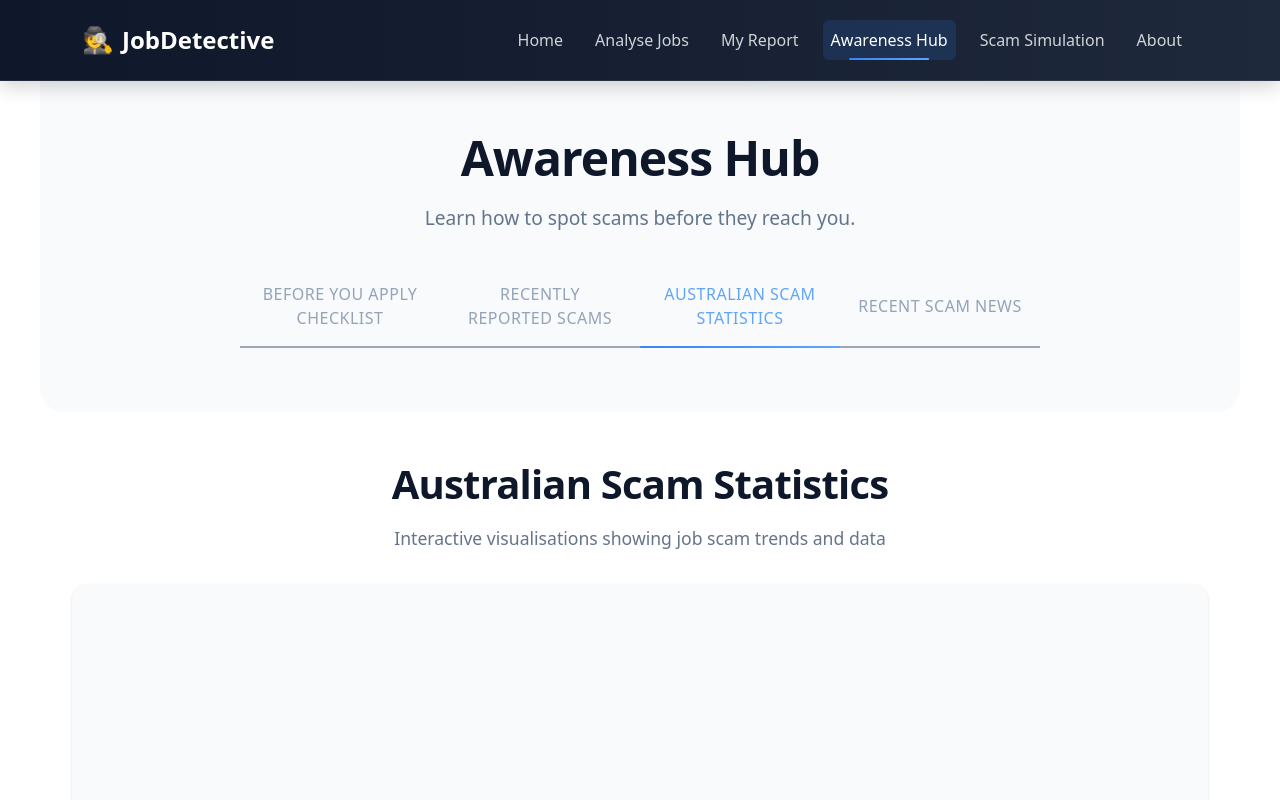
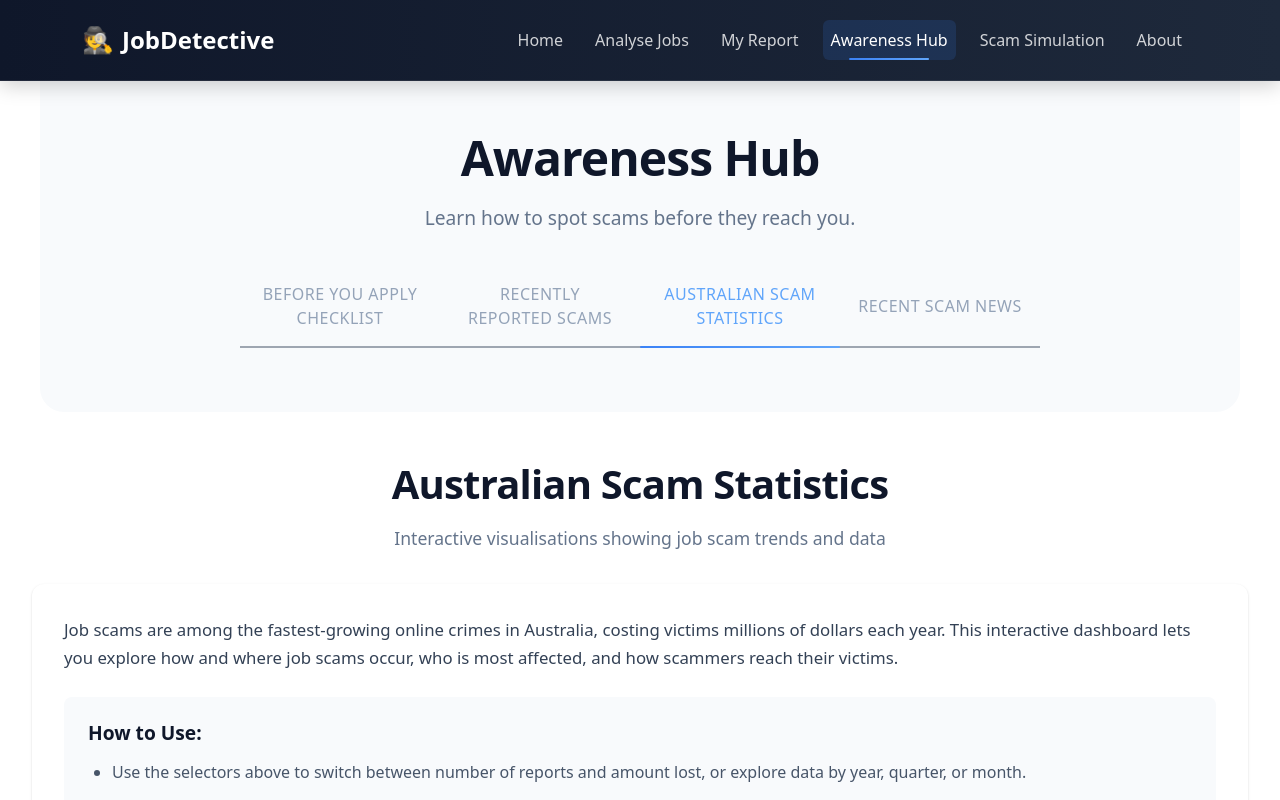
Before and after one commit to notadityah/FIT5120-JobDetective, a Vue app: page /hub in a window 1280 px wide. Both pictures are taken after a click on the button "AUSTRALIAN SCAM STATISTICS". Shown: the top 800 px of the page. Built offline with nearby package versions, Linux system fonts and the light colour scheme.

Commit message:
feat: Enhance StatisticsSection with introductory text, usage instructions, and key takeaways for improved user understanding

```diff
--- a/src/components/hub/StatisticsSection.vue
+++ b/src/components/hub/StatisticsSection.vue
@@ -6,13 +6,39 @@
       <p class="section-subtitle">Interactive visualisations showing job scam trends and data</p>
     </div>
 
+    <div class="intro-text">
+      <p class="intro-paragraph">
+        Job scams are among the fastest-growing online crimes in Australia, costing victims millions
+        of dollars each year. This interactive dashboard lets you explore how and where job scams
+        occur, who is most affected, and how scammers reach their victims.
+      </p>
+
+      <div class="how-to-use">
+        <h3 class="how-to-title">How to Use:</h3>
+        <ul class="how-to-list">
+          <li>
+            Use the selectors above to switch between number of reports and amount lost, or explore
+            data by year, quarter, or month.
+          </li>
+          <li>
+            Each chart is interactive — click on states, age groups, or contact methods to reveal
+            related trends and insights.
+          </li>
+        </ul>
+        <p class="update-note">
+          The dashboard is updated as new Scamwatch reports become available, ensuring that you're
+          always viewing the most current data.
+        </p>
+      </div>
+    </div>
+
     <div class="tableau-container">
-      <div class="tableauPlaceholder" id="viz1758451186828" style="position: relative">
+      <div class="tableauPlaceholder" id="viz1760253982196" style="position: relative">
         <noscript>
           <a href="#">
             <img
-              alt="Dashboard 2"
-              src="https://public.tableau.com/static/images/51/5120v1/Dashboard2/1_rss.png"
+              alt="Dashboard 3"
+              src="https://public.tableau.com/static/images/51/5120v3_17602539562560/Dashboard3/1_rss.png"
               style="border: none"
             />
           </a>
@@ -21,12 +47,12 @@
           <param name="host_url" value="https%3A%2F%2Fpublic.tableau.com%2F" />
           <param name="embed_code_version" value="3" />
           <param name="site_root" value="" />
-          <param name="name" value="5120v1&#47;Dashboard2" />
+          <param name="name" value="5120v3_17602539562560&#47;Dashboard3" />
           <param name="tabs" value="no" />
           <param name="toolbar" value="yes" />
           <param
             name="static_image"
-            value="https://public.tableau.com/static/images/51/5120v1/Dashboard2/1.png"
+            value="https://public.tableau.com/static/images/51/5120v3_17602539562560/Dashboard3/1.png"
           />
           <param name="animate_transition" value="yes" />
           <param name="display_static_image" value="yes" />
@@ -34,8 +60,34 @@
           <param name="display_overlay" value="yes" />
           <param name="display_count" value="yes" />
           <param name="language" value="en-AU" />
+          <param name="filter" value="publish=yes" />
         </object>
       </div>
+    </div>
+
+    <div class="key-takeaways">
+      <h3 class="takeaways-title">Key Takeaways & Protection Tips</h3>
+
+      <ul class="takeaways-list">
+        <li>Job scams are increasing in both frequency and financial impact across Australia.</li>
+        <li>
+          Younger users tend to lose more per scam, even though older groups are also frequently
+          targeted.
+        </li>
+        <li>Email and text messages remain the most common channels used by scammers.</li>
+        <li>
+          Always verify job offers through official company websites and avoid upfront payment
+          requests.
+        </li>
+        <li>
+          If you suspect a job scam, report it to Scamwatch or your local authorities immediately.
+          You can also use our
+          <router-link to="/analyze" class="inline-link">job analysis tool</router-link> to check if
+          a job posting might be suspicious.
+        </li>
+      </ul>
+
+      <p class="data-source">📊 Data Source: Scamwatch Australia (2020 – Present)</p>
     </div>
   </section>
 </template>
@@ -45,7 +97,7 @@
 import { onBeforeUnmount, onMounted } from 'vue'
 
 const loadTableauChart = () => {
-  const divElement = document.getElementById('viz1758451186828')
+  const divElement = document.getElementById('viz1760253982196')
   if (!divElement) return
 
   const vizElement = divElement.getElementsByTagName('object')[0]
@@ -55,17 +107,8 @@ const loadTableauChart = () => {
   existingScripts.forEach((script) => script.remove())
 
   vizElement.style.display = 'block'
-
-  if (divElement.offsetWidth > 800) {
-    vizElement.style.width = '100%'
-    vizElement.style.height = `${divElement.offsetWidth * 0.75}px`
-  } else if (divElement.offsetWidth > 500) {
-    vizElement.style.width = '100%'
-    vizElement.style.height = `${divElement.offsetWidth * 0.75}px`
-  } else {
-    vizElement.style.width = '100%'
-    vizElement.style.height = '1027px'
-  }
+  vizElement.style.width = '100%'
+  vizElement.style.height = `${divElement.offsetWidth * 1.1}px`
 
   const scriptElement = document.createElement('script')
   scriptElement.src = 'https://public.tableau.com/javascripts/api/viz_v1.js'
@@ -98,7 +141,7 @@ onBeforeUnmount(() => {
 
 <style scoped>
 .content-section {
-  max-width: 1200px;
+  max-width: 1600px;
   margin: 0 auto;
   padding: 3rem 2rem;
 }
@@ -138,9 +181,116 @@ onBeforeUnmount(() => {
   background: #f8fafc;
 }
 
+.intro-text {
+  margin-bottom: 2.5rem;
+  background: #ffffff;
+  padding: 2rem;
+  border-radius: 12px;
+  box-shadow:
+    0 1px 3px 0 rgba(0, 0, 0, 0.1),
+    0 1px 2px 0 rgba(0, 0, 0, 0.06);
+}
+
+.intro-paragraph {
+  font-size: 1.05rem;
+  line-height: 1.7;
+  color: #334155;
+  margin: 0 0 1.5rem 0;
+}
+
+.how-to-use {
+  background: #f8fafc;
+  padding: 1.5rem;
+  border-radius: 8px;
+}
+
+.how-to-title {
+  font-size: 1.2rem;
+  font-weight: 600;
+  color: #0f172a;
+  margin: 0 0 1rem 0;
+}
+
+.how-to-list {
+  margin: 0 0 1rem 0;
+  padding-left: 1.5rem;
+  color: #475569;
+}
+
+.how-to-list li {
+  margin-bottom: 0.75rem;
+  line-height: 1.6;
+}
+
+.update-note {
+  font-size: 0.95rem;
+  color: #64748b;
+  margin: 0;
+  font-style: italic;
+}
+
+.key-takeaways {
+  margin-top: 2.5rem;
+  background: #ffffff;
+  padding: 2rem;
+  border-radius: 12px;
+  box-shadow:
+    0 1px 3px 0 rgba(0, 0, 0, 0.1),
+    0 1px 2px 0 rgba(0, 0, 0, 0.06);
+}
+
+.takeaways-title {
+  font-size: 1.5rem;
+  font-weight: 700;
+  color: #0f172a;
+  margin: 0 0 1.5rem 0;
+}
+
+.takeaways-list {
+  margin: 0 0 1.5rem 0;
+  padding-left: 1.5rem;
+  color: #334155;
+}
+
+.takeaways-list li {
+  margin-bottom: 1rem;
+  line-height: 1.7;
+  font-size: 1.05rem;
+}
+
+.data-source {
+  font-size: 1rem;
+  color: #64748b;
+  margin: 0;
+  padding-top: 1rem;
+  border-top: 1px solid #e2e8f0;
+  font-weight: 500;
+}
+
+.inline-link {
+  color: #3b82f6;
+  text-decoration: none;
+  font-weight: 600;
+  transition: color 0.2s ease;
+}
+
+.inline-link:hover {
+  color: #2563eb;
+  text-decoration: underline;
+}
+
 @media (max-width: 768px) {
   .content-section {
     padding: 2.5rem 1.5rem;
+  }
+
+  .intro-text,
+  .key-takeaways {
+    padding: 1.5rem;
+  }
+
+  .how-to-use {
+    padding: 1.25rem;
   }
 }
 
```
